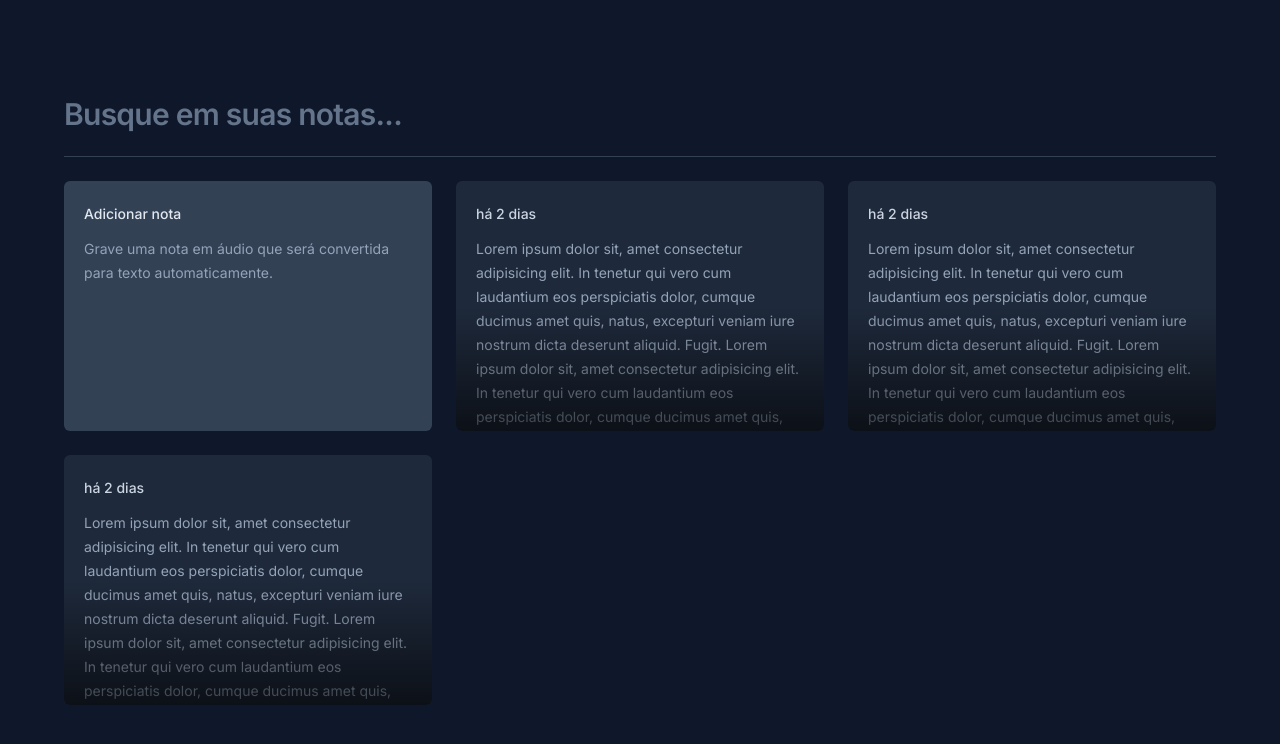
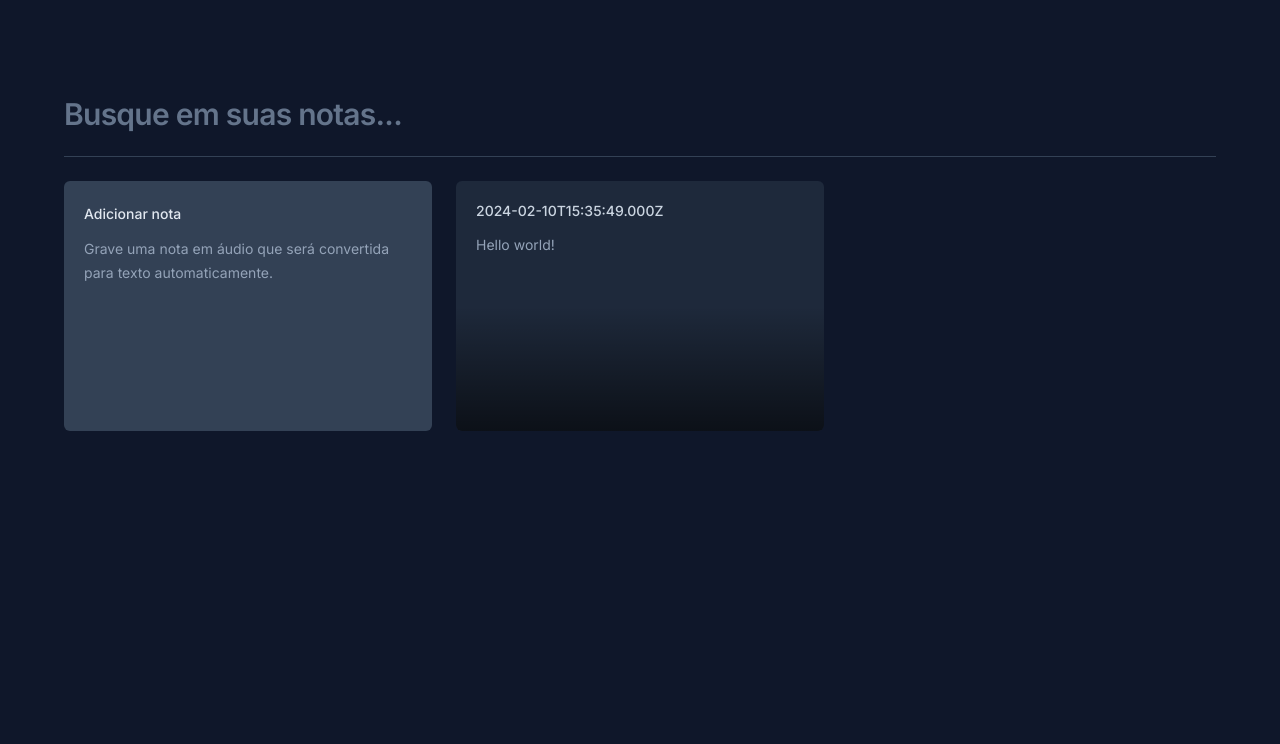
Before and after one commit to RogerioPiatek/note-taking, a React (Vite) app: page / in a window 1280 px wide. Shown: the top 744 px of the page. Built offline with nearby package versions, Linux system fonts and the light colour scheme.

Commit message:
chore: add date-fns lib to properly format dates from ISO

```diff
--- a/package.json
+++ b/package.json
@@ -9,6 +9,8 @@
     "preview": "vite preview"
   },
   "dependencies": {
+    "@radix-ui/react-dialog": "^1.0.5",
+    "date-fns": "^3.3.1",
     "react": "^18.2.0",
     "react-dom": "^18.2.0"
   },
--- a/src/app.tsx
+++ b/src/app.tsx
@@ -19,9 +19,12 @@
       <div className="grid grid-cols-3 gap-6 auto-rows-[250px]">
         <NewNoteCard />
 
-        <NoteCard />
-        <NoteCard />
-        <NoteCard />
+        <NoteCard
+          note={{
+            content: "Hello world!",
+            date: new Date(),
+          }}
+        />
       </div>
     </div>
   );
--- a/src/components/note-card.tsx
+++ b/src/components/note-card.tsx
@@ -1,17 +1,40 @@
-export function NoteCard() {
+import * as Dialog from "@radix-ui/react-dialog";
+import { formatDistanceToNow } from "date-fns";
+import { ptBR } from "date-fns/locale";
+
+interface NoteCardProps {
+  note: {
+    date: Date;
+    content: string;
+  };
+}
+
+export function NoteCard({ note }: NoteCardProps) {
   return (
-    <button className="rounded-md text-left bg-slate-800 p-5 space-y-3 overflow-hidden relative outline-none hover:ring-2 hover:ring-slate-600 focus-visible:ring-2 focus-visible:ring-lime-400">
-      <span className="text-sm font-medium text-slate-300">há 2 dias</span>
-      <p className="text-sm leading-6 text-slate-400">
-        Lorem ipsum dolor sit, amet consectetur adipisicing elit. In tenetur qui
-        vero cum laudantium eos perspiciatis dolor, cumque ducimus amet quis,
-        natus, excepturi veniam iure nostrum dicta deserunt aliquid. Fugit.
-        Lorem ipsum dolor sit, amet consectetur adipisicing elit. In tenetur qui
-        vero cum laudantium eos perspiciatis dolor, cumque ducimus amet quis,
-        natus, excepturi veniam iure nostrum dicta deserunt aliquid. Fugit.
-      </p>
+    <Dialog.Root>
+      <Dialog.Trigger className="rounded-md text-left flex flex-col bg-slate-800 p-5 gap-3 overflow-hidden relative outline-none hover:ring-2 hover:ring-slate-600 focus-visible:ring-2 focus-visible:ring-lime-400">
+        <span className="text-sm font-medium text-slate-300">
+          {note.date.toISOString()}
+        </span>
+        <p className="text-sm leading-6 text-slate-400">{note.content}</p>
 
-      <div className="absolute bottom-0 right-0 left-0 h-1/2 bg-gradient-to-t from-black/60 to-black/0 pointer-events-none" />
-    </button>
+        <div className="absolute bottom-0 right-0 left-0 h-1/2 bg-gradient-to-t from-black/60 to-black/0 pointer-events-none" />
+      </Dialog.Trigger>
+
+      <Dialog.Portal>
+        <Dialog.Overlay className="inset-0 fixed bg-black/50" />
+        <Dialog.Content className="fixed left-1/2 top-1/2 -translate-x-1/2 -translate-y-1/2 max-w-[640px] w-full h-[60vh] bg-slate-700 rounded-md flex flex-col outline-none">
+          <div className="flex flex-1 flex-col gap-3 p-5">
+            <span className="text-sm font-medium text-slate-300">
+              {formatDistanceToNow(note.date, {
+                locale: ptBR,
+                addSuffix: true,
+              })}
+            </span>
+            <p className="text-sm leading-6 text-slate-400">{note.content}</p>
+          </div>
+        </Dialog.Content>
+      </Dialog.Portal>
+    </Dialog.Root>
   );
 }
```
Also changed, not shown: 1 other file (tests, documents, lock files or other folders).
